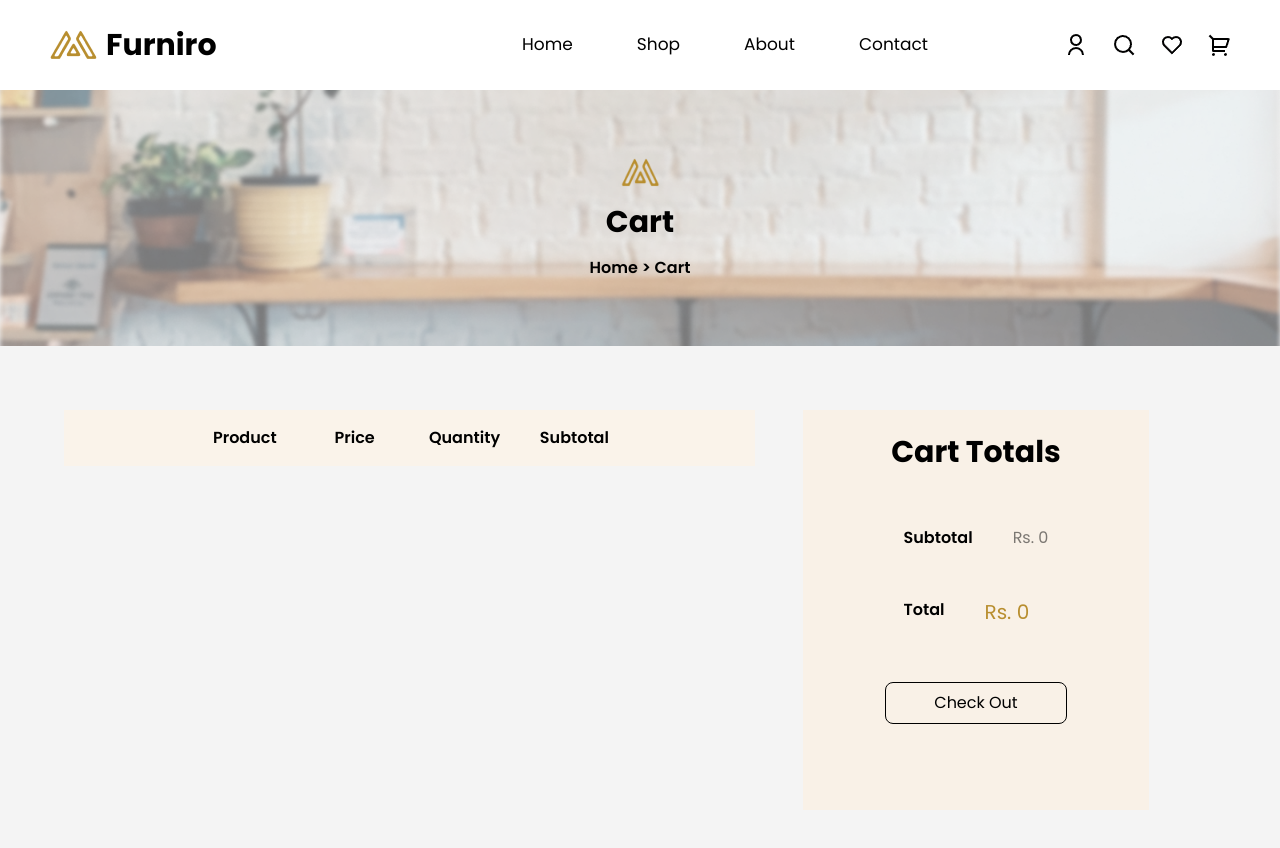
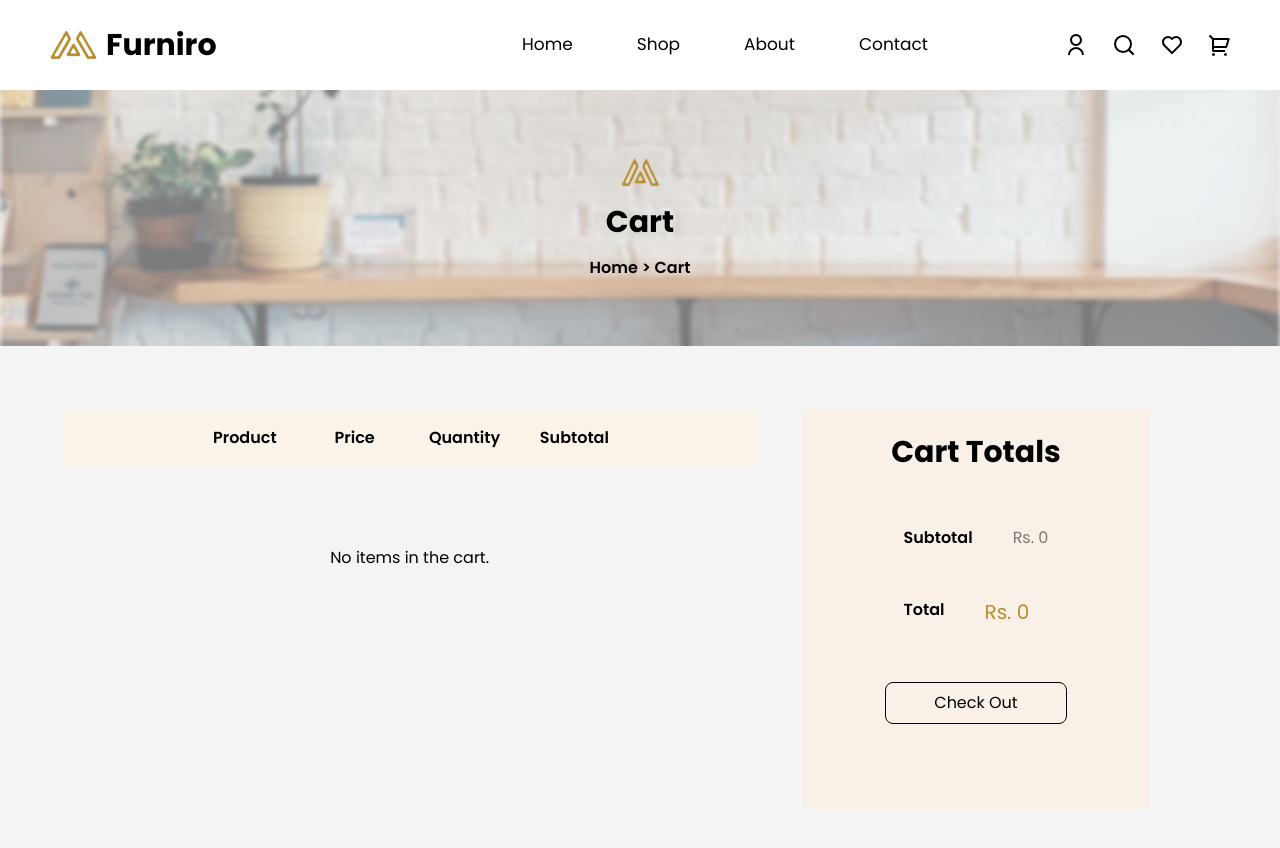
Before and after one commit to nandakishor-Dev/test, a React (Vite) app: page /cart in a window 1280 px wide. Shown: the top 848 px of the page. Built offline with nearby package versions, Linux system fonts and the light colour scheme.

Commit message:
Add No items in the cart message for user

```diff
--- a/src/components/ProductCard.tsx
+++ b/src/components/ProductCard.tsx
@@ -2,7 +2,6 @@ import React, { useEffect } from "react";
 import { useAppDispatch, useAppSelector } from "../Redux/store";
 import { addToCart } from "../Redux/cartSlice";
 import { CartItem, Product } from "../Redux/types";
-
 
 interface ProductCardProps {
   product: Product;
@@ -12,7 +11,7 @@ const ProductCard: React.FC<ProductCardProps> = ({ product }) => {
   const dispatch = useAppDispatch();
   const cartItems = useAppSelector((state) => state.cart.items);
   useEffect(() => {
-    console.log('Current Cart State:', cartItems);
+    console.log("Current Cart State:", cartItems);
   }, [cartItems]);
   const handleAddToCart = () => {
     const productWithQuantity: CartItem = { ...product, quantity: 1 }; // Create CartItem with quantity
@@ -21,7 +20,7 @@ const ProductCard: React.FC<ProductCardProps> = ({ product }) => {
 
   return (
     <div className="relative  bg-[#F4F5F7] flex items-center flex-col gap-4 group">
-      <img src={product?.image} alt="" className="h-80 w-full" />
+      <img src={product?.image} alt="" className="h-64 w-full" />
       <div className="flex flex-col p-4 w-full gap-2 z-10 ">
         <span className="text-xl">{product?.title}</span>
         <span>{product?.category}</span>
@@ -41,8 +40,7 @@ const ProductCard: React.FC<ProductCardProps> = ({ product }) => {
           Add to Cart
         </button>
 
-
-        <div className="flex text-white gap-8">
+        <div className="flex text-white gap-6">
           <div className="flex items-center cursor-pointer gap-1">
             <img src="/images/share.png" />
             Share
--- a/src/pages/Cart.tsx
+++ b/src/pages/Cart.tsx
@@ -59,6 +59,11 @@ function Cart() {
 
             {/* Product list */}
             <div className="mt-10 max-h-[300px] overflow-auto">
+              {cartItems.length === 0 && (
+                <div className="flex justify-center mt-10">
+                  No items in the cart.
+                </div>
+              )}
               {cartItems &&
                 cartItems.length > 0 &&
                 cartItems.map((item) => (
@@ -108,6 +113,7 @@ function Cart() {
               </div>
               <div>
                 <button
+                  disabled={cartItems?.length === 0}
                   onClick={handleResetCart}
                   className="border rounded-lg border-black text-md px-12 text-black py-2"
                 >
```
Lines whose indentation alone changed are shown as unchanged.
